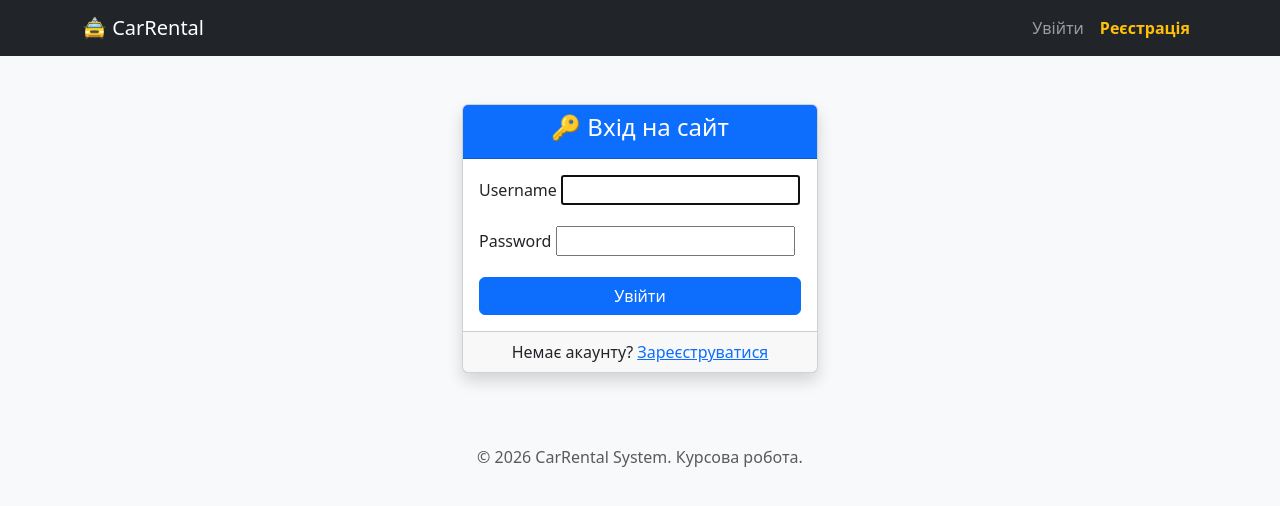
After one commit to Pavlitoo/CarRental, a Django app: page /accounts/login/ in a window 1280 px wide. The commit adds this page. Shown: the top 506 px of the page. Run offline with Django 5.2, Linux system fonts and the light colour scheme.

Commit message:
Add user registration, login and booking cancellation logic

```diff
--- a/cars/templates/cars/base.html
+++ b/cars/templates/cars/base.html
@@ -19,9 +19,14 @@
                         Мої бронювання
                     </a>
 
-                    <a class="nav-item nav-link" href="/admin/">Адмінка</a>
+                    <form action="{% url 'logout' %}" method="post" class="d-inline">
+                        {% csrf_token %}
+                        <button type="submit" class="nav-link btn btn-link text-secondary" style="text-decoration: none;">Вийти</button>
+                    </form>
+
                 {% else %}
-                    <a class="nav-item nav-link" href="/admin/">Увійти</a>
+                    <a class="nav-item nav-link" href="{% url 'login' %}">Увійти</a>
+                    <a class="nav-item nav-link fw-bold text-warning" href="{% url 'signup' %}">Реєстрація</a>
                 {% endif %}
             </div>
         </div>
--- /dev/null
+++ b/cars/templates/registration/login.html
@@ -0,0 +1,28 @@
+{% extends 'cars/base.html' %}
+
+{% block content %}
+<div class="row justify-content-center mt-5">
+    <div class="col-md-4">
+        <div class="card shadow">
+            <div class="card-header bg-primary text-white text-center">
+                <h4>🔑 Вхід на сайт</h4>
+            </div>
+            <div class="card-body">
+                <form method="post">
+                    {% csrf_token %}
+                    {% for field in form %}
+                        <div class="mb-3">
+                            <label class="form-label">{{ field.label }}</label>
+                            {{ field }} </div>
+                    {% endfor %}
+
+                    <button type="submit" class="btn btn-primary w-100">Увійти</button>
+                </form>
+            </div>
+            <div class="card-footer text-center">
+                <p class="mb-0">Немає акаунту? <a href="{% url 'signup' %}">Зареєструватися</a></p>
+            </div>
+        </div>
+    </div>
+</div>
+{% endblock %}
--- a/cars/urls.py
+++ b/cars/urls.py
@@ -5,4 +5,6 @@ urlpatterns = [
     path('', views.car_list, name='car_list'),
     path('<int:pk>/', views.car_detail, name='car_detail'), # <int:pk> - це ID машини (1, 2, 3...)
     path('my_bookings/', views.my_bookings, name='my_bookings'),
+    path('signup/', views.signup, name='signup'),
+    path('booking/<int:pk>/cancel/', views.cancel_booking, name='cancel_booking'),
 ]
--- a/config/settings.py
+++ b/config/settings.py
@@ -118,3 +118,7 @@ USE_TZ = True
 STATIC_URL = 'static/'
 MEDIA_URL = '/media/'
 MEDIA_ROOT = BASE_DIR / 'media'
+# Куди перекидати після успішного входу
+LOGIN_REDIRECT_URL = 'car_list'
+# Куди перекидати після виходу (на головну)
+LOGOUT_REDIRECT_URL = 'car_list'
--- a/config/urls.py
+++ b/config/urls.py
@@ -5,6 +5,7 @@ from django.conf.urls.static import static
 
 urlpatterns = [
     path('admin/', admin.site.urls),
+    path('accounts/', include('django.contrib.auth.urls')),  # <-- Додали вбудовані URL для аутентифікації
     path('', include('cars.urls')),  # <-- Головна сторінка тепер веде в cars
 ]
 
```
Also changed, not shown: cars/templates/cars/my_bookings.html (+12 -3 lines), cars/templates/registration/signup.html (added, +21 -0 lines), cars/views.py (+26 -0 lines), db.sqlite3.
